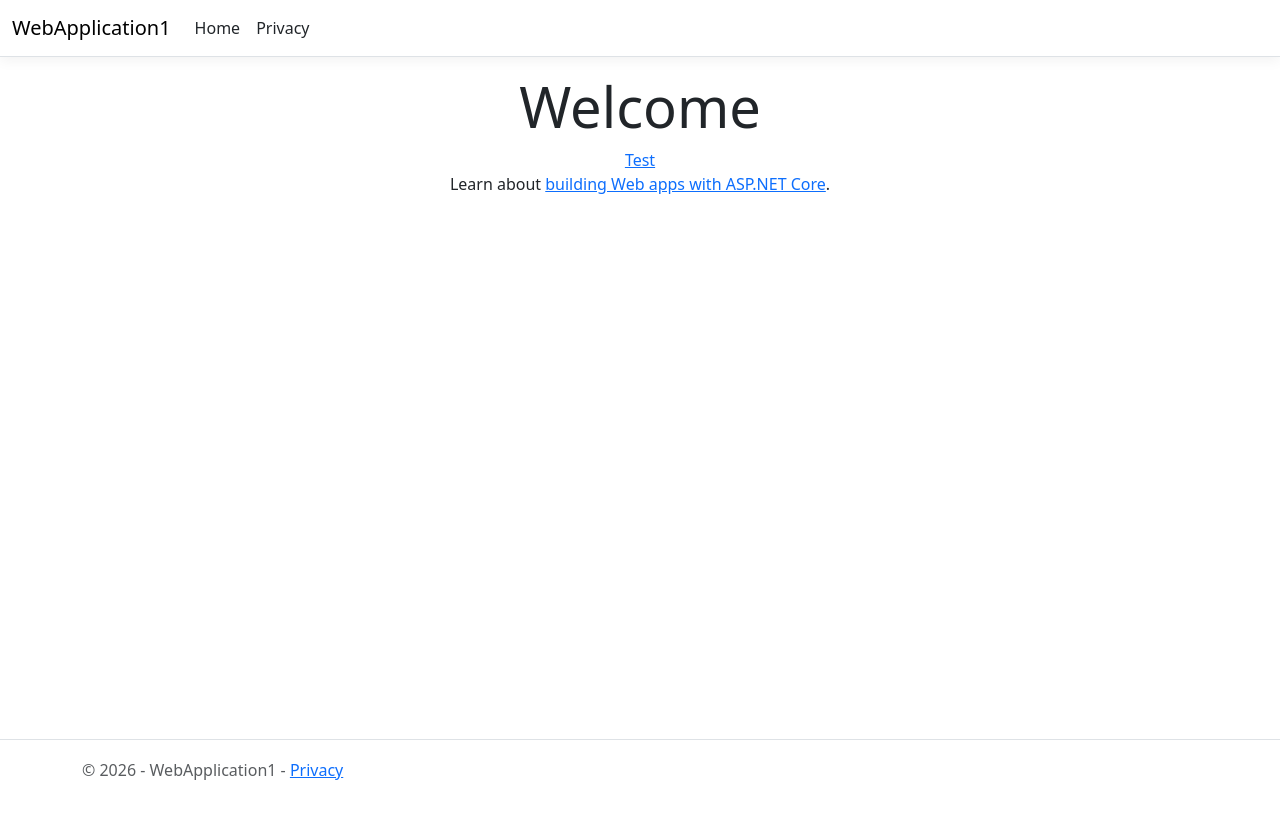
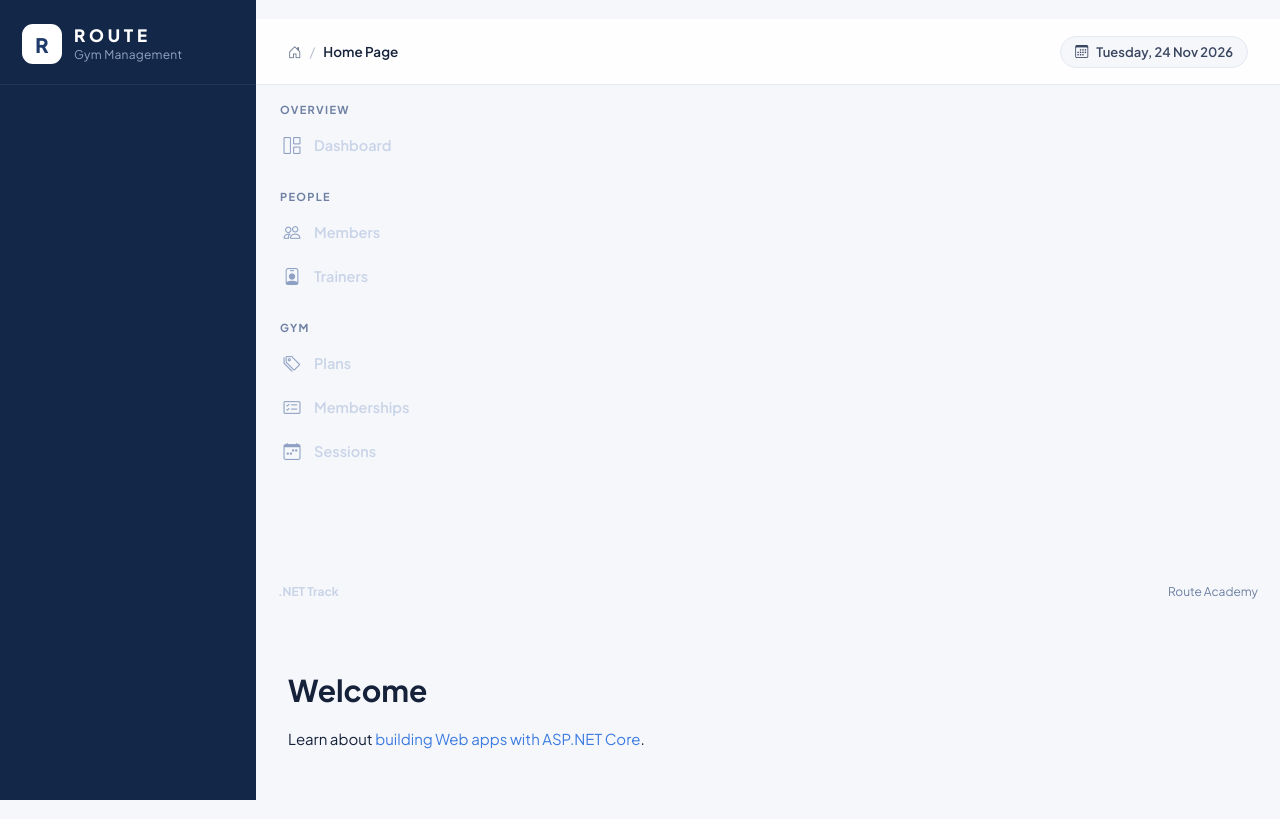
Before and after one commit to mennatarekk566/MVC02-final, an ASP.NET Core app: page / in a window 1280 px wide. Before the commit the page ends 780 px from the top, so only its background shows below. Run offline with ASP.NET Core 8, Linux system fonts and the light colour scheme; style sheets or scripts are compiled from the project's sources.

Commit message:
video 08

```diff
--- a/Views/Home/Index.cshtml
+++ b/Views/Home/Index.cshtml
@@ -1,9 +1,22 @@
 @{
     ViewData["Title"] = "Home Page";
+Layout = "_Layout";
 }
 
-<div class="text-center">
-    <h1 class="display-4">Welcome</h1>
-    <a href="/plan/Test">Test</a>
-    <p>Learn about <a href="https://learn.microsoft.com/aspnet/core">building Web apps with ASP.NET Core</a>.</p>
-</div>
+
+
+            <!-- ==================== PAGE CONTENT: /Home/Index ==================== -->
+            <main class="content">
+
+                <div class="text-center">
+                    <h1 class="display-4">Welcome</h1>
+                    <p>Learn about <a href="https://learn.microsoft.com/aspnet/core">building Web apps with ASP.NET Core</a>.</p>
+                </div>
+
+            </main>
+            <!-- ================== END PAGE CONTENT ================== -->
+
+
+    <!-- BACKEND: site.js  -->
+
+</body>
--- a/Views/Shared/_Layout.cshtml
+++ b/Views/Shared/_Layout.cshtml
@@ -3,48 +3,88 @@
 <head>
     <meta charset="utf-8" />
     <meta name="viewport" content="width=device-width, initial-scale=1.0" />
-    <title>@ViewData["Title"] - WebApplication1</title>
-    <script type="importmap"></script>
-    <link rel="stylesheet" href="~/lib/bootstrap/dist/css/bootstrap.min.css" />
-    <link rel="stylesheet" href="~/css/site.css" asp-append-version="true" />
-    <link rel="stylesheet" href="~/WebApplication1.styles.css" asp-append-version="true" />
-</head>
+
+    <!-- BACKEND: Everything outside <main class="content"> is the same on every page  -->
+    <!-- BACKEND: Page title · Route Gym -->
+    <title>@ViewData["Title"] · Route Gym</title>
+
+    <link rel="preconnect" href="https://fonts.googleapis.com" />
+    <link rel="preconnect" href="https://fonts.gstatic.com" crossorigin />
+    <link href="https://fonts.googleapis.com/css2?family=Plus+Jakarta+Sans:wght@400;500;600;700;800&display=swap" rel="stylesheet" />
+app
+
 <body>
-    <header>
-        <nav class="navbar navbar-expand-sm navbar-toggleable-sm navbar-light bg-white border-bottom box-shadow mb-3">
-            <div class="container-fluid">
-                <a class="navbar-brand" asp-area="" asp-controller="Home" asp-action="Index">WebApplication1</a>
-                <button class="navbar-toggler" type="button" data-bs-toggle="collapse" data-bs-target=".navbar-collapse" aria-controls="navbarSupportedContent"
-                        aria-expanded="false" aria-label="Toggle navigation">
-                    <span class="navbar-toggler-icon"></span>
-                </button>
-                <div class="navbar-collapse collapse d-sm-inline-flex justify-content-between">
-                    <ul class="navbar-nav flex-grow-1">
-                        <li class="nav-item">
-                            <a class="nav-link text-dark" asp-area="" asp-controller="Home" asp-action="Index">Home</a>
-                        </li>
-                        <li class="nav-item">
-                            <a class="nav-link text-dark" asp-area="" asp-controller="Home" asp-action="Privacy">Privacy</a>
-                        </li>
-                    </ul>
+    <div class="app">
+        <aside class="sidebar">
+            <!-- BACKEND: Links  instead of .html files -->
+            <a class="brand" asp-controller="Home" asp-action="Index">
+                <span class="brand-mark">R</span>
+                <span class="brand-text">
+                    <span class="brand-name">ROUTE</span>
+                    <span class="brand-sub">Gym Management</span>
+                </span>
+            </a>
+
+            <nav>
+
+            </nav>
+
+
+        </aside>
+        <div class="scrim" data-nav-toggle></div>
+
+        <div class="main">
+            <header class="topbar">
+                <button class="burger" type="button" data-nav-toggle aria-label="Open menu"><i class="bi bi-list"></i></button>
+                <div class="crumbs">
+                    <a href="index.html"><i class="bi bi-house-door"></i></a>
+                    <span class="sep">/</span>
+                    <!-- BACKEND: Current page name -->
+                    <span class="here">@ViewData["Title"]</span>
                 </div>
+                <div class="topbar-right">
+                    <!-- BACKEND: Today's date With Format dddd, d MMM yyyy -->
+                    <span class="date-chip"><i class="bi bi-calendar3"></i> @DateTime.Now.ToString("dddd, d MMM yyyy")</span>
+                </div>
+            </header>
+    <!-- BACKEND: assets/ folder -->
+    <link rel="stylesheet" href="~/bootstrap-icons/font/bootstrap-icons.min.css" />
+    <!-- BACKEND: assets/ folder -->
+    <link rel="stylesheet" href="~/css/route.css" />
+<body>
+     <div class="nav-group">
+                    <div class="nav-label">Overview</div>
+                    <!-- BACKEND: Home / Index -->
+                    <a class="nav-link-r" asp-controller="Home" asp-action="Index"><i class="bi bi-grid-1x2"></i> Dashboard</a>
+                </div>
+                <div class="nav-group">
+                    <div class="nav-label">People</div>
+                    <!-- BACKEND: Member / Index  -->
+                    <a class="nav-link-r" asp-controller="Member" asp-action="Index"><i class="bi bi-people"></i> Members</a>
+                    <!-- BACKEND: Trainer / Index  -->
+                    <a class="nav-link-r" asp-controller="Trainer" asp-action="Index"><i class="bi bi-person-badge"></i> Trainers</a>
+                </div>
+                <div class="nav-group">
+                    <div class="nav-label">Gym</div>
+                    <!-- BACKEND: Plan / Index -->
+                    <a class="nav-link-r" asp-controller="Plan" asp-action="Index"><i class="bi bi-tags"></i> Plans</a>
+                    <!-- BACKEND: Membership / Index  -->
+                    <a class="nav-link-r" asp-controller="Membership" asp-action="Index"><i class="bi bi-card-checklist"></i> Memberships</a>
+                    <!-- BACKEND: Session / Index -->
+                    <a class="nav-link-r" asp-controller="Session" asp-action="Index"><i class="bi bi-calendar-week"></i> Sessions</a>
+                </div>
+     <div class="sidebar-foot">
+                <span class="track-chip">.NET Track</span>
+                <span>Route Academy</span>
             </div>
-        </nav>
-    </header>
+        </aside>
+        <div class="scrim" data-nav-toggle></div>
     <div class="container">
         <main role="main" class="pb-3">
             @RenderBody()
         </main>
     </div>
-
-    <footer class="border-top footer text-muted">
-        <div class="container">
-            &copy; 2026 - WebApplication1 - <a asp-area="" asp-controller="Home" asp-action="Privacy">Privacy</a>
-        </div>
-    </footer>
-    <script src="~/lib/jquery/dist/jquery.min.js"></script>
-    <script src="~/lib/bootstrap/dist/js/bootstrap.bundle.min.js"></script>
-    <script src="~/js/site.js" asp-append-version="true"></script>
+     <script src="~/js/site.js"></script>
     @await RenderSectionAsync("Scripts", required: false)
 </body>
 </html>
```
Also changed, not shown: Views/plan/Index.cshtml (+2 -76 lines).
